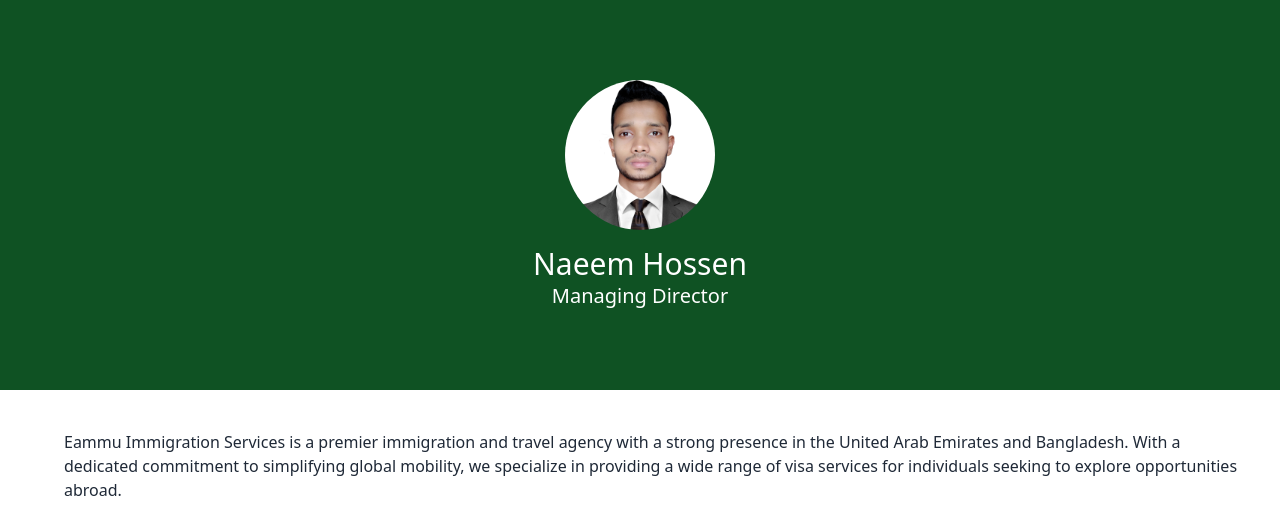
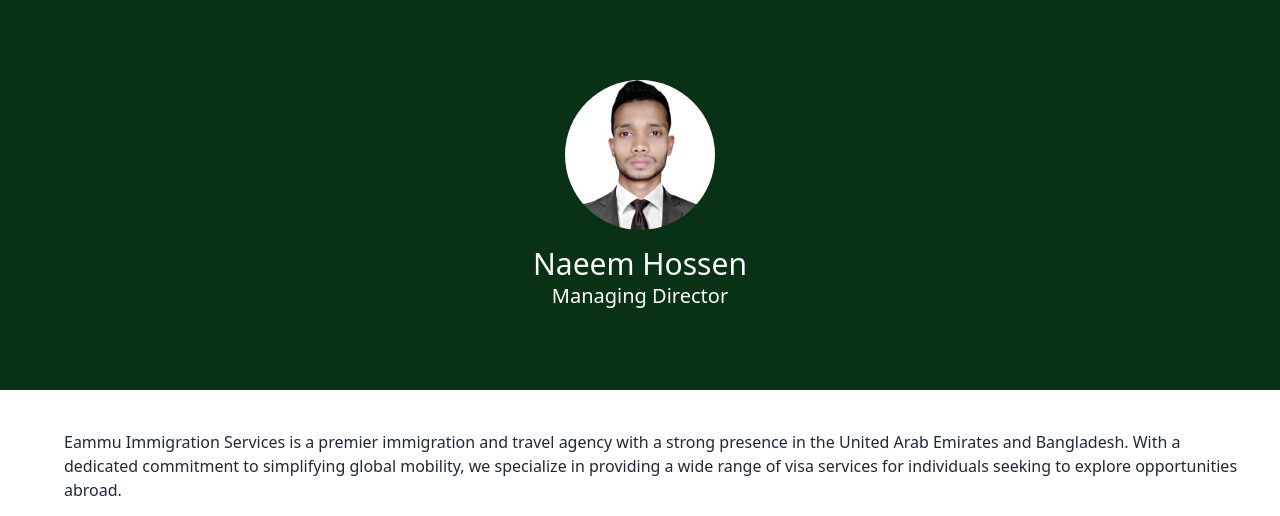
Before and after one commit to NHossen/Naeem-QR, a website: page index.html in a window 1280 px wide. Shown: the top 516 px of the page. Drawn offline with nearby package versions, Linux system fonts and the light colour scheme.

Commit message:
Bg color Upgraded

```diff
--- a/index.html
+++ b/index.html
@@ -3,14 +3,15 @@
 <head>
     <meta charset="UTF-8">
     <meta name="viewport" content="width=device-width, initial-scale=1.0">
+    <link rel="shortcut icon" href="./QR.PNG" type="image/x-icon">
     <link href="https://cdn.jsdelivr.net/npm/daisyui@3.9.4/dist/full.css" rel="stylesheet" type="text/css" />
     <script src="https://cdn.tailwindcss.com"></script>
 
-    <title>Naeem QR code</title>
+    <title>Eammu Group</title>
 </head>
 <body>
     <!-- Heading Section -->
-    <section class=" bg-[#0f5223]">
+    <section class=" bg-[#083115]">
         <div  class="container mx-auto py-20">
             <div class="flex justify-center mb-4">
                 <img class="rounded-full w-[150px]" src="./Naeem Photo.jpg" alt="">
```
Also changed, not shown: QR.PNG (added).
